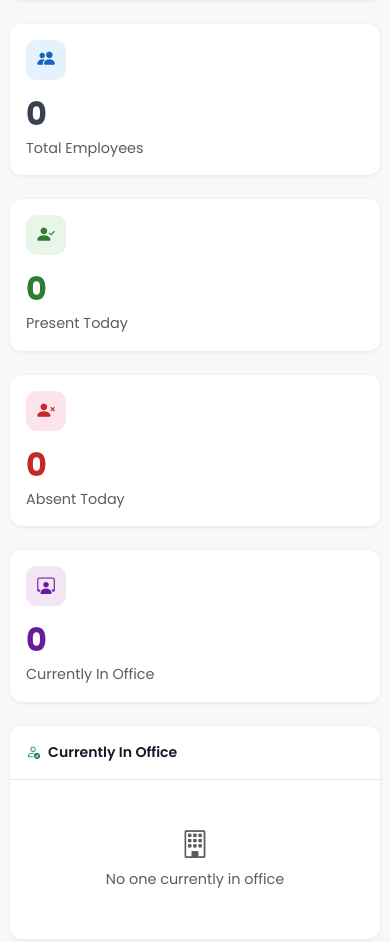
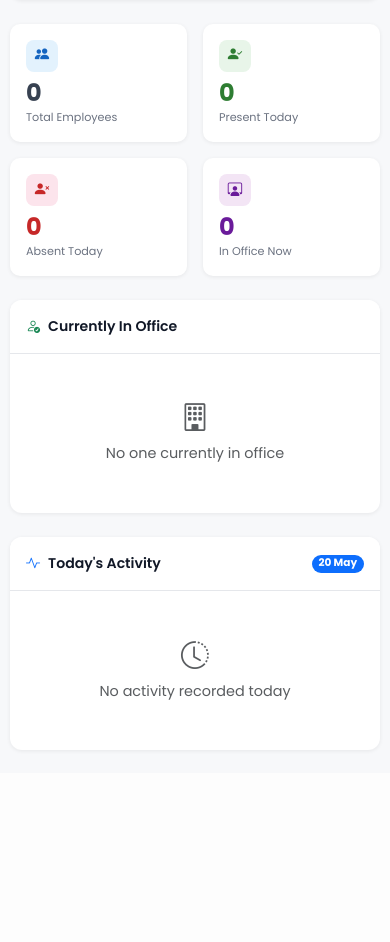
Before and after one commit to Bugsquasher-4253/CRM, a Django app: page /admin-panel/ in a window 390 px wide. Shown: the part 71-1013 px from the top of the page. After the commit the page ends 823 px from the top, so only its background shows below. Run offline with Django 5.2, Linux system fonts and the light colour scheme; the visitor is signed in with stand-in values (Sample User, id 1); data comes from the database, SQL or seed files in the repository; data that the repository does not hold is empty.

Commit message:
Make admin dashboard stat cards compact 2x2 grid on mobile
Co-Authored-By: Claude Sonnet 4.6 <noreply@anthropic.com>

```diff
--- a/attendance_project/attendance/templates/attendance/admin_dashboard.html
+++ b/attendance_project/attendance/templates/attendance/admin_dashboard.html
@@ -4,41 +4,41 @@
 
 {% block content %}
 <!-- Stats Cards -->
-<div class="row g-4 mb-4">
-  <div class="col-md-3">
-    <div class="stat-card">
-      <div class="icon" style="background:#e3f2fd;">
+<div class="row g-3 mb-4">
+  <div class="col-6 col-md-3">
+    <div class="stat-card dash-stat">
+      <div class="dash-stat-icon" style="background:#e3f2fd;">
         <i class="bi bi-people-fill" style="color:#1565c0;"></i>
       </div>
-      <div style="font-size:2rem; font-weight:700;">{{ total_employees }}</div>
-      <div class="text-muted">Total Employees</div>
+      <div class="dash-stat-num">{{ total_employees }}</div>
+      <div class="dash-stat-label">Total Employees</div>
     </div>
   </div>
-  <div class="col-md-3">
-    <div class="stat-card">
-      <div class="icon" style="background:#e8f5e9;">
+  <div class="col-6 col-md-3">
+    <div class="stat-card dash-stat">
+      <div class="dash-stat-icon" style="background:#e8f5e9;">
         <i class="bi bi-person-check-fill" style="color:#2e7d32;"></i>
       </div>
-      <div style="font-size:2rem; font-weight:700; color:#2e7d32;">{{ today_present }}</div>
-      <div class="text-muted">Present Today</div>
+      <div class="dash-stat-num" style="color:#2e7d32;">{{ today_present }}</div>
+      <div class="dash-stat-label">Present Today</div>
     </div>
   </div>
-  <div class="col-md-3">
-    <div class="stat-card">
-      <div class="icon" style="background:#fce4ec;">
+  <div class="col-6 col-md-3">
+    <div class="stat-card dash-stat">
+      <div class="dash-stat-icon" style="background:#fce4ec;">
         <i class="bi bi-person-x-fill" style="color:#c62828;"></i>
       </div>
-      <div style="font-size:2rem; font-weight:700; color:#c62828;">{{ today_absent }}</div>
-      <div class="text-muted">Absent Today</div>
+      <div class="dash-stat-num" style="color:#c62828;">{{ today_absent }}</div>
+      <div class="dash-stat-label">Absent Today</div>
     </div>
   </div>
-  <div class="col-md-3">
-    <div class="stat-card">
-      <div class="icon" style="background:#f3e5f5;">
+  <div class="col-6 col-md-3">
+    <div class="stat-card dash-stat">
+      <div class="dash-stat-icon" style="background:#f3e5f5;">
         <i class="bi bi-person-workspace" style="color:#6a1b9a;"></i>
       </div>
-      <div style="font-size:2rem; font-weight:700; color:#6a1b9a;">{{ checked_in_now.count }}</div>
-      <div class="text-muted">Currently In Office</div>
+      <div class="dash-stat-num" style="color:#6a1b9a;">{{ checked_in_now.count }}</div>
+      <div class="dash-stat-label">In Office Now</div>
     </div>
   </div>
 </div>
--- a/attendance_project/attendance/templates/attendance/base.html
+++ b/attendance_project/attendance/templates/attendance/base.html
@@ -142,6 +142,23 @@
       width: 48px; height: 48px; border-radius: 11px;
       display: flex; align-items: center; justify-content: center;
       font-size: 1.35rem; margin-bottom: 14px;
+    }
+
+    /* ── DASHBOARD STAT CARDS (compact + mobile-friendly) ── */
+    .dash-stat { padding: 18px 16px; }
+    .dash-stat-icon {
+      width: 40px; height: 40px; border-radius: 10px;
+      display: flex; align-items: center; justify-content: center;
+      font-size: 1.15rem; margin-bottom: 12px; flex-shrink: 0;
+    }
+    .dash-stat-num  { font-size: 1.9rem; font-weight: 700; line-height: 1.1; }
+    .dash-stat-label { font-size: 0.78rem; color: var(--muted); margin-top: 3px; }
+
+    @media (max-width: 576px) {
+      .dash-stat { padding: 14px 12px; border-radius: 10px; }
+      .dash-stat-icon { width: 32px; height: 32px; font-size: 0.9rem; border-radius: 8px; margin-bottom: 8px; }
+      .dash-stat-num  { font-size: 1.5rem; }
+      .dash-stat-label { font-size: 0.7rem; }
     }
 
     /* ── BUTTONS ─────────────────────────────────── */
```
